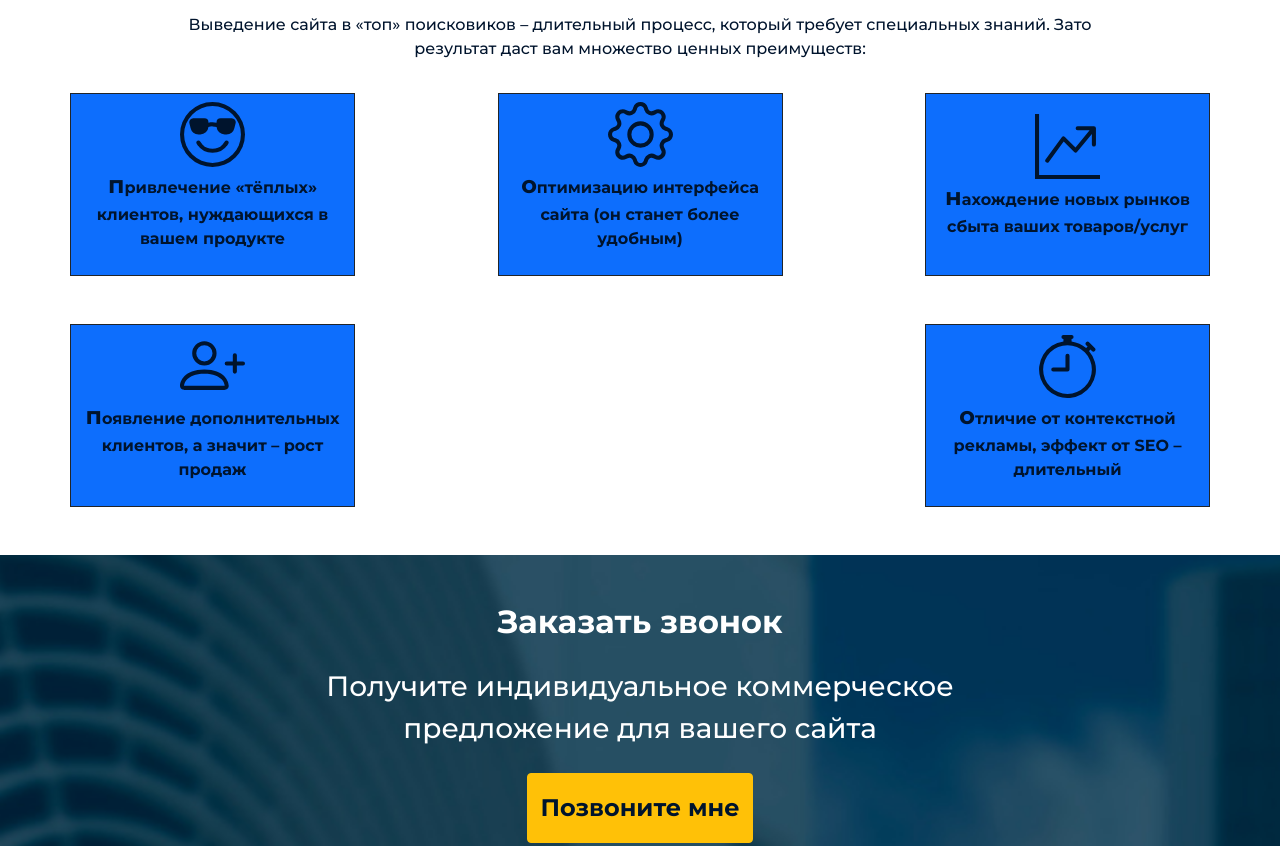
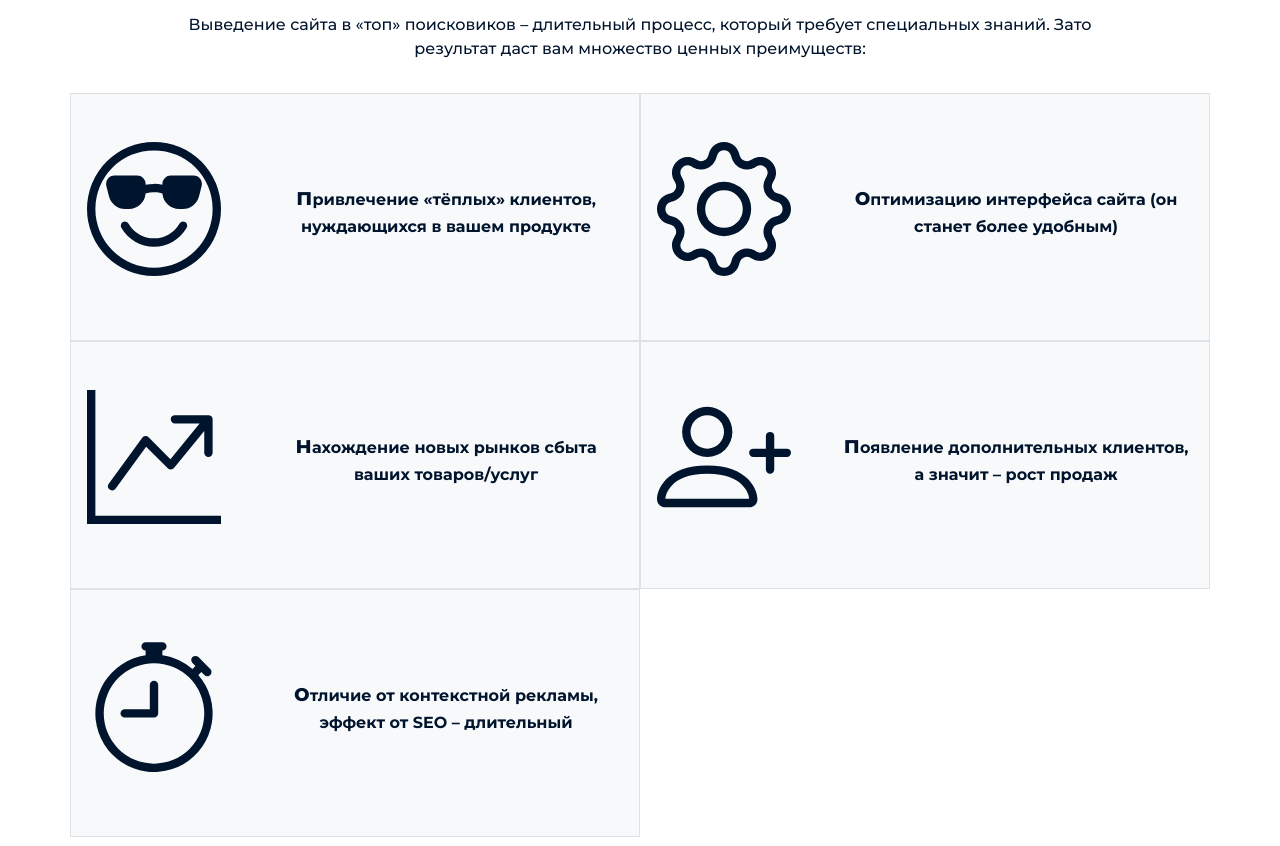
Before and after one commit to ananevandrei11/velesdigital_lp, a website: page dev/index.html in a window 1280 px wide. Shown: the part 871-1717 px from the top of the page. Drawn offline with Linux system fonts and the light colour scheme.

Commit message:
05/04/21_23:40MSK_new bg for top, new style for infoblock

```diff
--- a/dev/index.html
+++ b/dev/index.html
@@ -203,34 +203,43 @@
       </p>
     </div>
     <!--INFO ITEM CARD-->
-		<div class="row d-flex gap-5 justify-content-between mt-3">
-			<article class="info__item d-flex flex-column justify-content-center align-items-center col-12 col-sm-4 col-md-3 border border-dark bg-primary p-2">
+    <div class="row d-flex justify-content-between mt-3">
+      <article class="info__item d-flex flex-column flex-sm-row justify-content-between align-items-center gap-5 col-12 col-sm-6 border border-1 bg-light py-5 px-3">
+      	<figure class="w-25 h-100 flex-grow-1 flex-shrink-1 flex-sm-shrink-0">
       		<img src="img/emoji-sunglasses.svg" class="info__item-img img-fluid" alt="HAPPY CUSTOMERS">
-				<p class="info__item-text text-center text-break fs-6 fs-sm-5 fw-bolder">привлечение «тёплых» клиентов,
+      	</figure>
+      	<p class="info__item-text flex-shrink-1 text-center text-break fs-6 fs-sm-5 fw-bolder">привлечение «тёплых» клиентов,
           нуждающихся в вашем продукте</p>
       </article>
-			<article class="info__item d-flex flex-column justify-content-center align-items-center col-12 col-sm-4 col-md-3 border border-dark bg-primary p-2">
+      <article class="info__item d-flex flex-column flex-sm-row justify-content-between align-items-center gap-5 col-12 col-sm-6 border border-1 bg-light py-5 px-3">
+      	<figure class="w-25 h-100 flex-grow-1 flex-shrink-1 flex-sm-shrink-0">
       		<img src="img/gear.svg" class="info__item-img img-fluid" alt="OPTIMIZATION">
-				<p class="info__item-text text-center text-break fs-6 fs-sm-5 fw-bolder">оптимизацию интерфейса сайта (он
+      	</figure>
+        <p class="info__item-text flex-shrink-1 text-center text-break fs-6 fs-sm-5 fw-bolder">оптимизацию интерфейса сайта (он
           станет более удобным)</p>
       </article>
-			<article class="info__item d-flex flex-column justify-content-center align-items-center col-12 col-sm-4 col-md-3 border border-dark bg-primary p-2">
+      <article class="info__item d-flex flex-column flex-sm-row justify-content-between align-items-center gap-5 col-12 col-sm-6 border border-1 bg-light py-5 px-3">
+      	<figure class="w-25 h-100 flex-grow-1 flex-shrink-1 flex-sm-shrink-0">
       		<img src="img/graph-up.svg" class="info__item-img img-fluid" alt="NEW MARKET">
-				<p class="info__item-text text-center text-break fs-6 fs-sm-5 fw-bolder">нахождение новых рынков сбыта
+      	</figure>
+        <p class="info__item-text flex-shrink-1 text-center text-break fs-6 fs-sm-5 fw-bolder">нахождение новых рынков сбыта
           ваших товаров/услуг</p>
       </article>
-			<article class="info__item d-flex flex-column justify-content-center align-items-center col-12 col-sm-4 col-md-3 border border-dark bg-primary p-2">
+      <article class="info__item d-flex flex-column flex-sm-row justify-content-between align-items-center gap-5 col-12 col-sm-6 border border-1 bg-light py-5 px-3">
+      	<figure class="w-25 h-100 flex-grow-1 flex-shrink-1 flex-sm-shrink-0">
       		<img src="img/person-plus.svg" class="info__item-img img-fluid" alt="CUSTOMERS PLUS">
-				<p class="info__item-text text-center text-break fs-6 fs-sm-5 fw-bolder">появление дополнительных клиентов,
+      	</figure>
+        <p class="info__item-text flex-shrink-1 text-center text-break fs-6 fs-sm-5 fw-bolder">появление дополнительных клиентов,
           а значит – рост продаж</p>
       </article>
-			<article class="info__item d-flex flex-column justify-content-center align-items-center col-12 col-sm-4 col-md-3 border border-dark bg-primary p-2">
+      <article class="info__item d-flex flex-column flex-sm-row justify-content-between align-items-center gap-5 col-12 col-sm-6 border border-1 bg-light py-5 px-3">
+      	<figure class="w-25 h-100 flex-grow-1 flex-shrink-1 flex-sm-shrink-0">
       		<img src="img/stopwatch.svg" class="info__item-img img-fluid" alt="LONG TIME">
-				<p class="info__item-text text-center text-break fs-6 fs-sm-5 fw-bolder">отличие от контекстной рекламы,
+      	</figure>
+        <p class="info__item-text flex-shrink-1 text-center text-break fs-6 fs-sm-5 fw-bolder">отличие от контекстной рекламы,
           эффект от SEO – длительный</p>
       </article>
     </div>
-
   </div>
 </section>
 	<section id="order" class="order conatiner-fluid py-5 mb-5">
--- a/src/scss/_info.scss
+++ b/src/scss/_info.scss
@@ -1,10 +1,18 @@
 .info {
+	position: relative;
 	&__item {
 		min-height: 150px;
 		img {
-			width: 65px;
-			height: 65px;
+			width: 100%;
+			height: 100%;
+			object-fit: contain;
+			object-position: center;
 		}
+		&:hover {
+			box-shadow: 0px 2.5px 10px 2.5px rgba(0,0,0,0.5);
+			z-index: 10;
+		}
+
 	}
 	&__item-text {
 		&:first-letter {
--- a/src/scss/_top.scss
+++ b/src/scss/_top.scss
@@ -1,8 +1,7 @@
 .top {
 	margin-top: 80px;
 	//background: linear-gradient(to right, rgba(30, 75, 115, 1), rgba(255, 255, 255, 0)), url('../img/bg_1.jpg') 70% / cover no-repeat;
-  //background: linear-gradient(to right, rgba(0, 0, 0, 0), rgba(0, 0, 0, 0)), url('../img/bg_1.jpg') 70% / cover no-repeat;
-  background: url('../img/bg_1.jpg') center / cover no-repeat;
+  background: url('../img/bg_top.png') center / cover no-repeat;
 	&__main &__item {
 		color:rgb(0, 20, 45);
     background-color: rgba(255,255,255, 0.9)
@@ -12,6 +11,5 @@
 	.top {
 		//background-size: 250% 100%;
 		//background: linear-gradient(to right, rgba(30, 75, 115, 1), rgba(255, 255, 255, 0)), url('../img/bg_4.jpg') center / cover no-repeat;
-    //background: linear-gradient(to right, rgba(0, 0, 0, 0), rgba(0, 0, 0, 0)), url('../img/bg_1.jpg') 70% / cover no-repeat;
 	}
 }
```
Also changed, not shown: src/components/info.html (+21 -12 lines), dev/css/style.min.css, dev/img/bg_1_0.5.jpg (added), dev/img/bg_top.png (added), src/img/bg_1_0.5.jpg (added), src/img/bg_top.png (added). Lines whose indentation alone changed are shown as unchanged.
